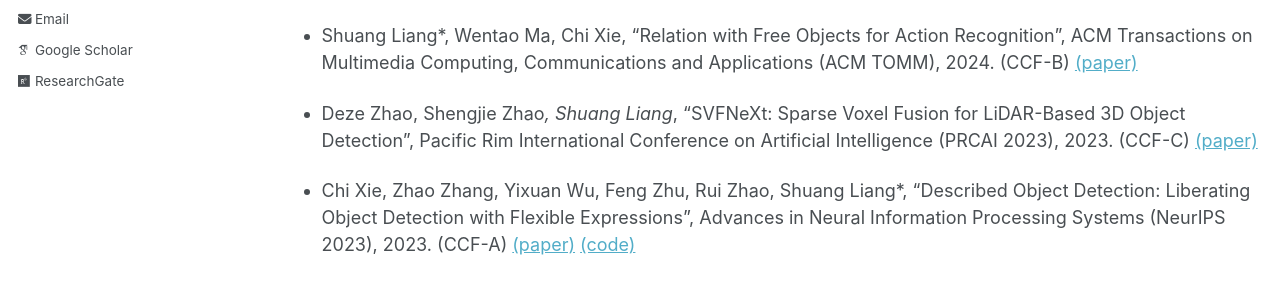
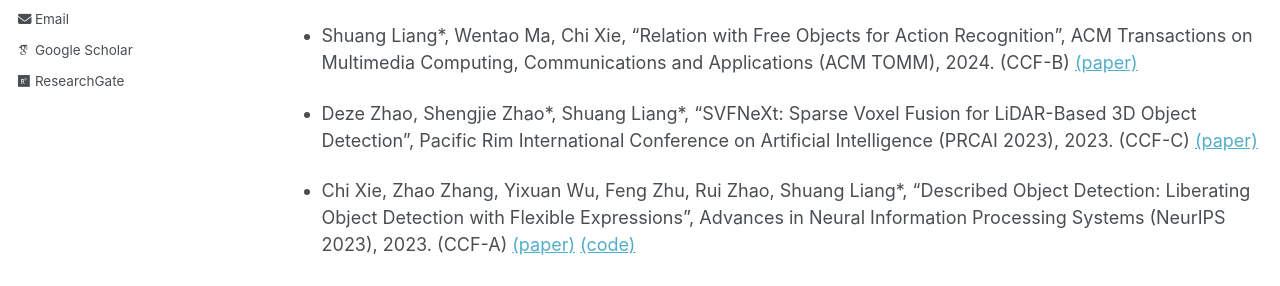
Before and after one commit to liangshuang-cv/liangshuang-cv.github.io, a Jekyll site: the page built from _pages/publications.md, in a window 1280 px wide and 900 px high. Shown: the part 430-716 px from the top of the window. Built offline with Jekyll 4.4.1, drawn with Linux system fonts in a browser that asks for light colours; some web fonts are replaced.

Commit message:
[bugfix] fix * symbol

```diff
--- a/_pages/publications.md
+++ b/_pages/publications.md
@@ -23,7 +23,7 @@ author_profile: true
 
 - Shuang Liang*, Wentao Ma, Chi Xie, "Relation with Free Objects for Action Recognition", ACM Transactions on Multimedia Computing, Communications and Applications (ACM TOMM), 2024. (CCF-B) [(paper)](https://dl.acm.org/doi/abs/10.1145/3617596)
 
-- Deze Zhao, Shengjie Zhao*, Shuang Liang*, "SVFNeXt: Sparse Voxel Fusion for LiDAR-Based 3D Object Detection", Pacific Rim International Conference on Artificial Intelligence (PRCAI 2023), 2023. (CCF-C) [(paper)](https://link.springer.com/chapter/10.1007/978-981-99-7025-4_17)
+- Deze Zhao, Shengjie Zhao\*, Shuang Liang\*, "SVFNeXt: Sparse Voxel Fusion for LiDAR-Based 3D Object Detection", Pacific Rim International Conference on Artificial Intelligence (PRCAI 2023), 2023. (CCF-C) [(paper)](https://link.springer.com/chapter/10.1007/978-981-99-7025-4_17)
 
 - Chi Xie, Zhao Zhang, Yixuan Wu, Feng Zhu, Rui Zhao, Shuang Liang*, "Described Object Detection: Liberating Object Detection with Flexible Expressions", Advances in Neural Information Processing Systems (NeurIPS 2023), 2023. (CCF-A) [(paper)](https://proceedings.neurips.cc/paper_files/paper/2023/hash/f9fd24fd32eccc14cd3ecd3716a1cbf8-Abstract-Conference.html) [(code)](https://github.com/shikras/d-cube)
 
```
